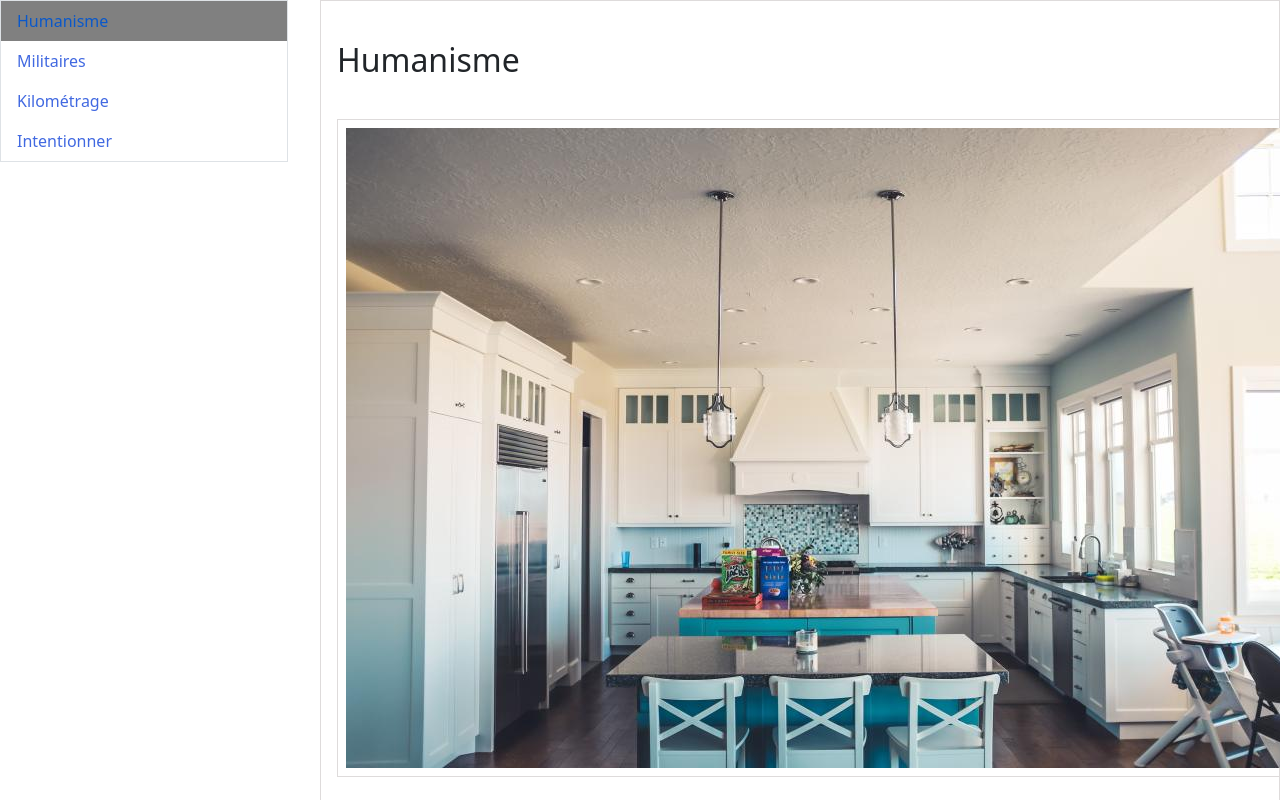
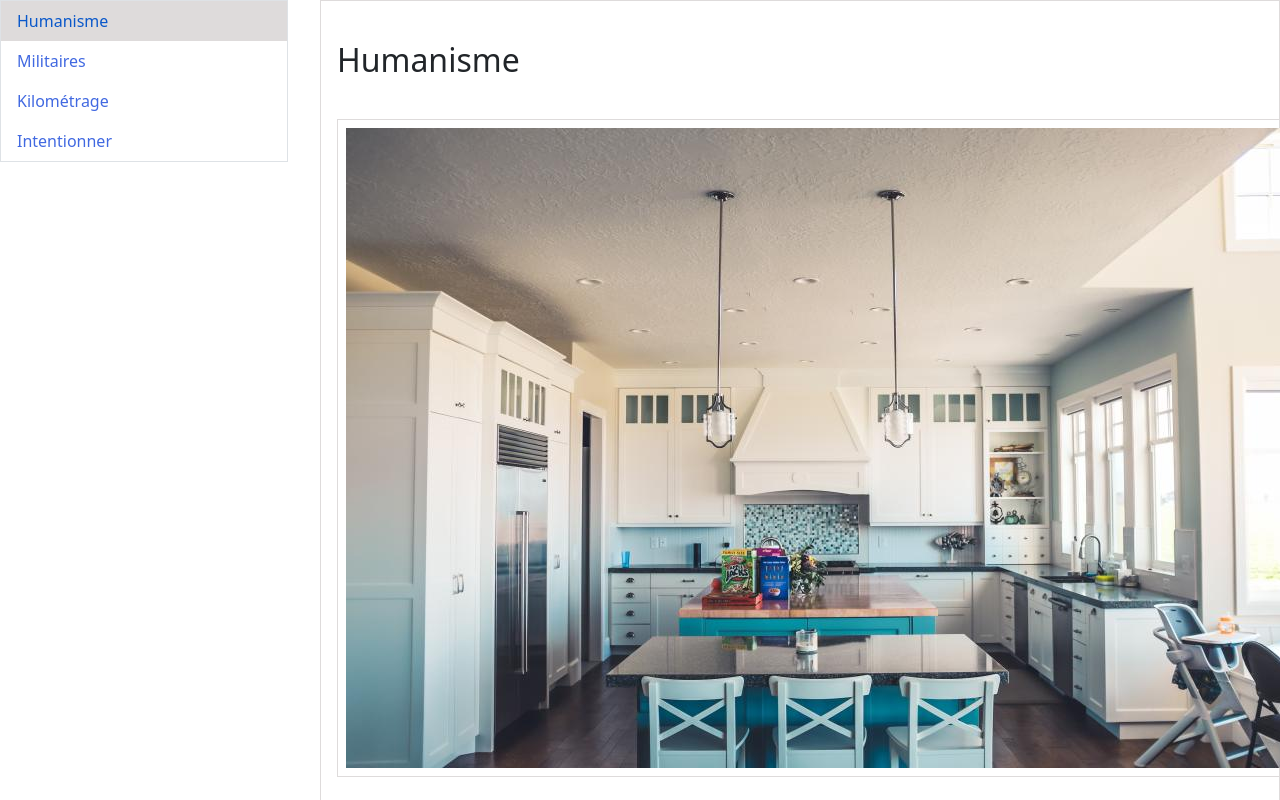
Before and after one commit to stephanebc/boostrap, a plain HTML site: page exercice2/index.html in a window 1280 px wide. In both pictures the pointer is over the link "Humanisme". Shown: the top 800 px of the page. Drawn offline with nearby package versions, Linux system fonts and the light colour scheme.

Commit message:
Couleur du menu au survol

```diff
--- a/exercice2/css/style.css
+++ b/exercice2/css/style.css
@@ -15,7 +15,7 @@ body {
 }
 
 .nav-link:hover {
-    background-color: gray;
+    background-color: rgb(222, 219, 219);
 }
 
 h2 {
```
